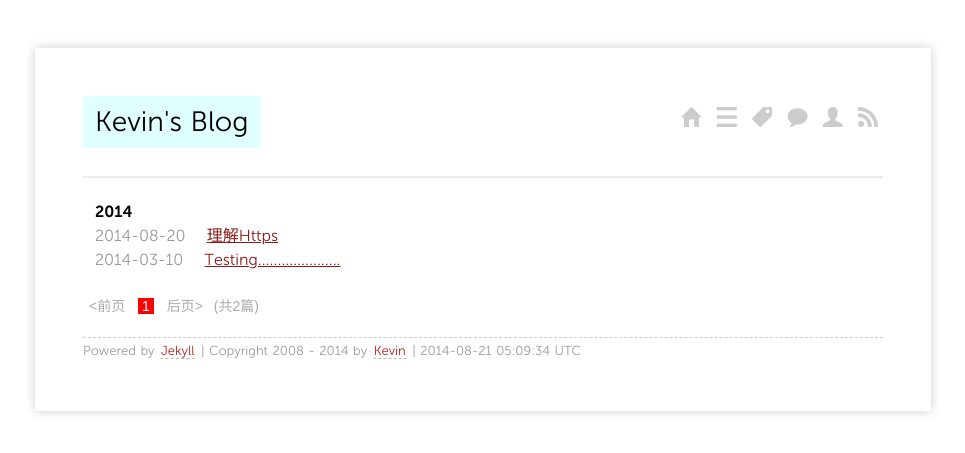
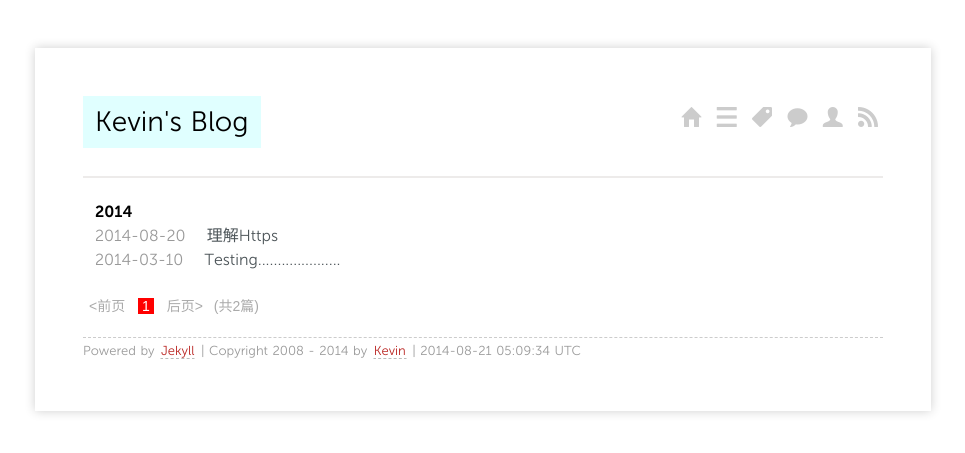
Before and after one commit to jellyang/xiangshuai.github.com, a Jekyll site: the page built from index.html, in a window 1280 px wide. Shown: the top 453 px of the page, without its empty margins (157-1122 px from the left). Built offline with Jekyll 4.4.1, drawn with Linux system fonts in a browser that asks for light colours; Markdown is read by kramdown in place of the engine named in the settings; the list of posts is cut into pages by our own code.

Commit message:
change css

```diff
--- a/media/css/screen.css
+++ b/media/css/screen.css
@@ -143,11 +143,13 @@ hr {
     margin: 0 0 22px 0;
 }
 a {
-    color: #8B1A1A;
+    color: #4d5559;
+    text-decoration:none;	//超链接无下划线
 }
 a:visited {
     //color: #B22222;
-    color: #999999;
+    color: #99a1a6;
+    text-decoration:none;
 }
 a.ss-icon {
 	font-size: 20px;
@@ -157,6 +159,7 @@ a.ss-icon {
 a:hover {
     //color: #EE0000;
     color: #8B0000;
+    text-decoration:underline;
 }
 em {
     font-style: italic;
```
